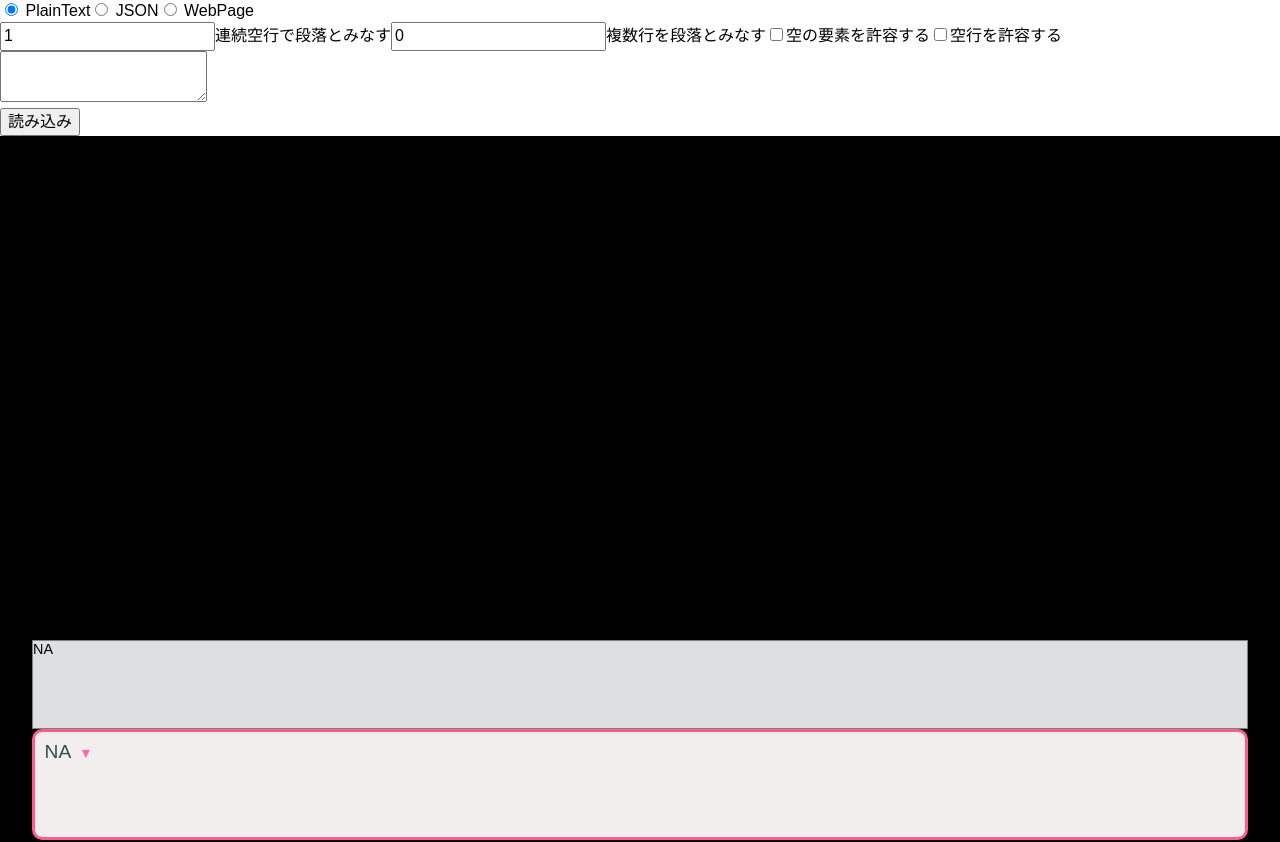
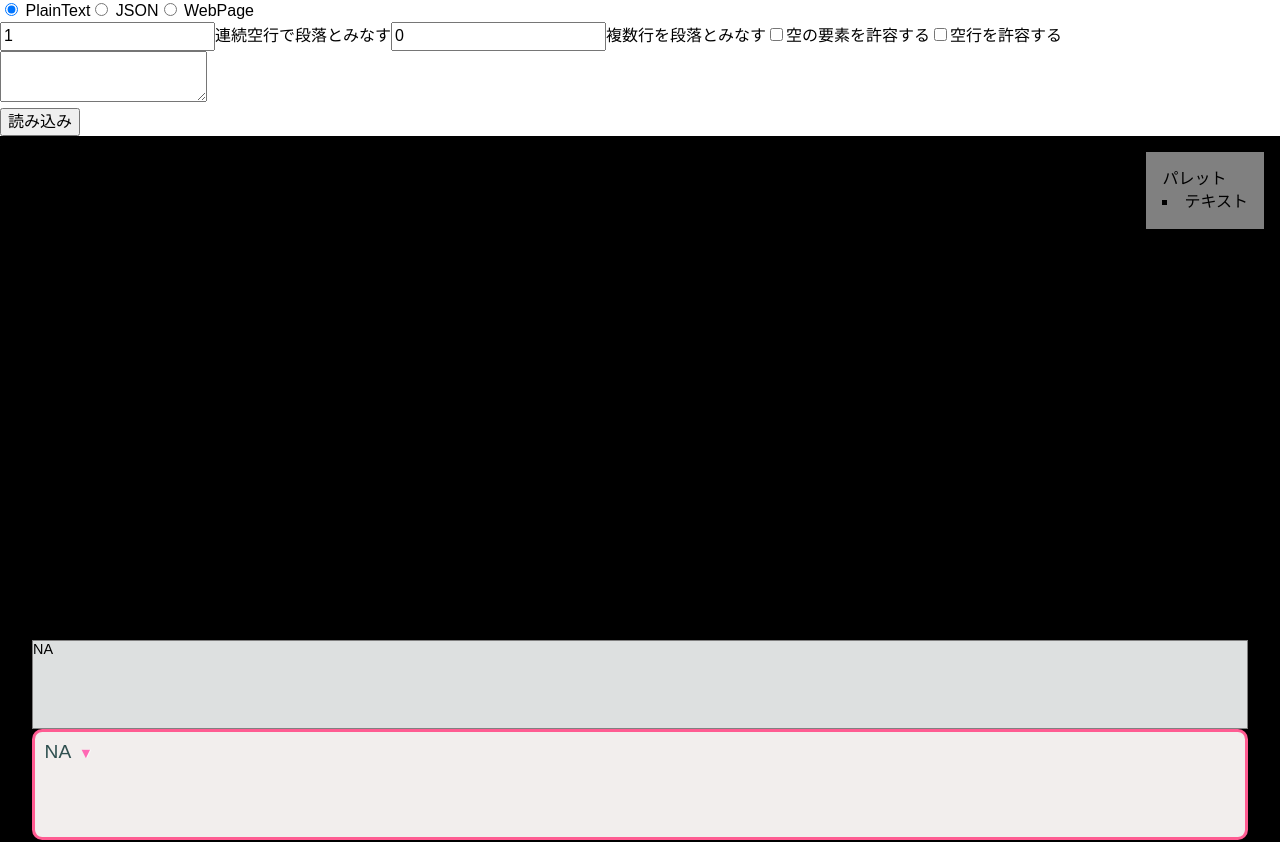
Before and after one commit to CrafterKina/tetori, a React (Create React App) app: page / in a window 1280 px wide. Shown: the top 842 px of the page. Built offline with nearby package versions, Linux system fonts and the light colour scheme.

Commit message:
Style Note Palette

```diff
--- a/src/InformationPane.tsx
+++ b/src/InformationPane.tsx
@@ -60,9 +60,12 @@ function InformationPane(props: { notes: Note[], moveNote(id: string, left: numb
 }
 
 function NotePalette(props: { createNote(): void }) {
-    return (<ul>
-        <li onClick={props.createNote}>{"textbox"}</li>
-    </ul>)
+    return (<aside className={"palette"}>
+        <h1>パレット</h1>
+        <ul>
+            <li onClick={props.createNote}>{"テキスト"}</li>
+        </ul>
+    </aside>)
 }
 
 function generateUUID(): string {
--- a/src/tetori.css
+++ b/src/tetori.css
@@ -8,6 +8,30 @@
 .pane-editor, .pane {
     width: 100%;
     height: 100%;
+}
+
+.palette {
+    position: absolute;
+    top: 0;
+    right: 0;
+    margin: 1em;
+    padding: 1em;
+    display: none;
+}
+
+.edit .palette {
+    display: initial;
+    background-color: rgba(255, 255, 255, 0.5);
+}
+
+.edit .palette:hover {
+    display: initial;
+    background-color: rgba(255, 255, 255, 0.9);
+}
+
+.palette > ul {
+    list-style: square inside;
+    cursor: pointer;
 }
 
 .draggable-wrapper {
```
